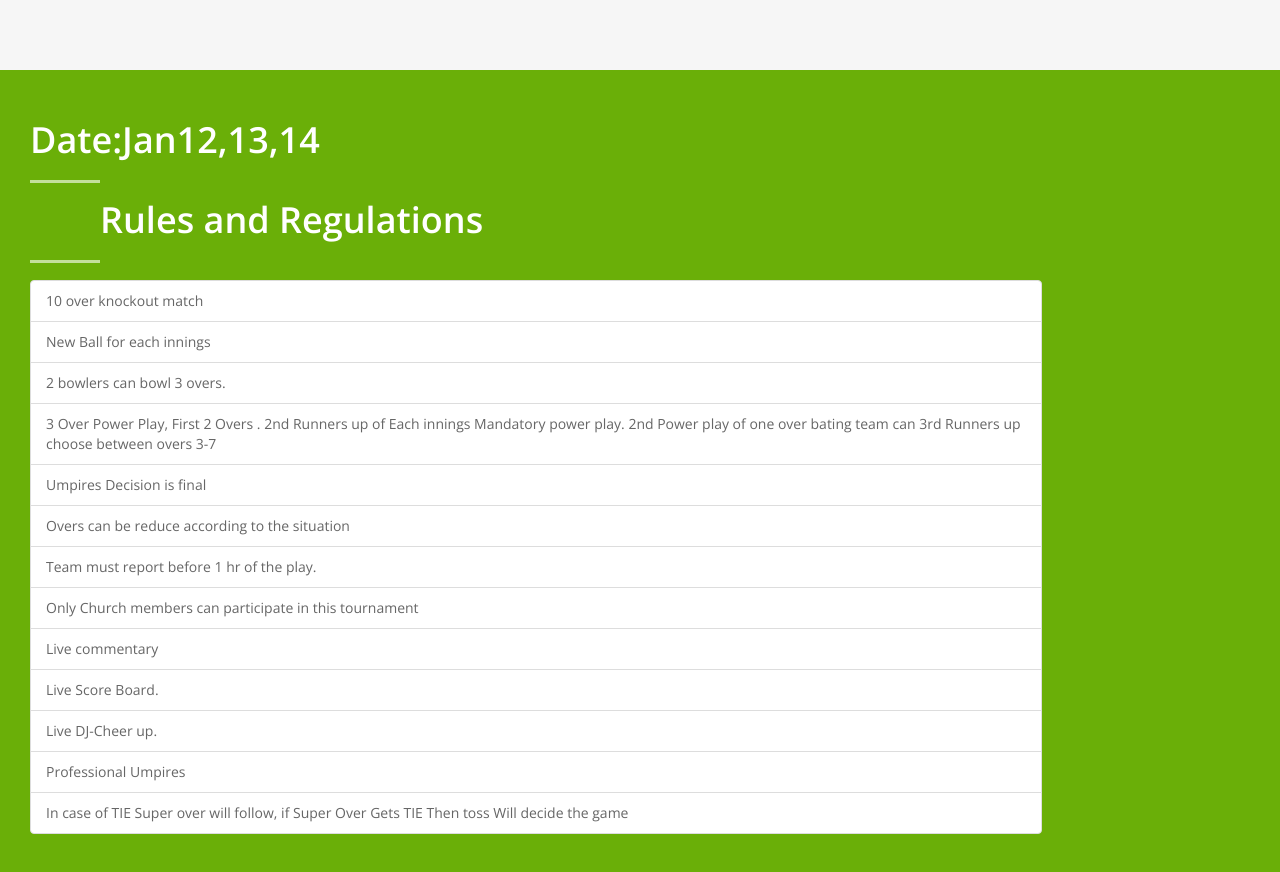
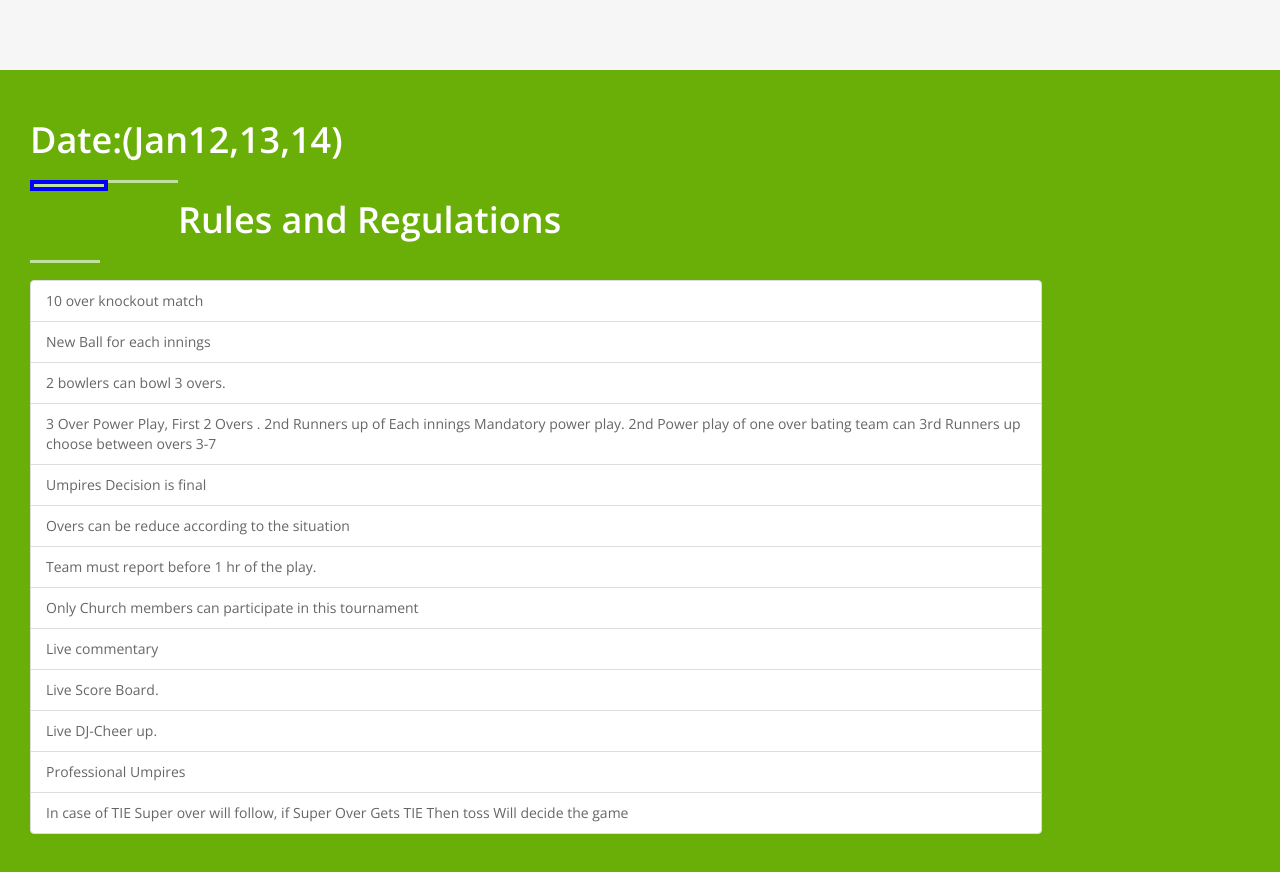
Before and after one commit to emmanuel-church/Cricket-Club, a plain HTML site: page index.html in a window 1280 px wide. Shown: the part 1420-2292 px from the top of the page. Drawn offline with nearby package versions, Linux system fonts and the light colour scheme.

Commit message:
Update index.html

```diff
--- a/index.html
+++ b/index.html
@@ -128,7 +128,8 @@
 <div id="services">
   <div class="container col-xs-12 col-md-12">
     <div class="col-md-10 section-title">
-        <h2>Date:Jan12,13,14</h2>
+        <h2>Date:(Jan12,13,14)</h2>
+        <hr style="border: 4px solid blue;" />
         <hr><br>
         <h2>Rules and Regulations</h2>
         <hr><br>
```
